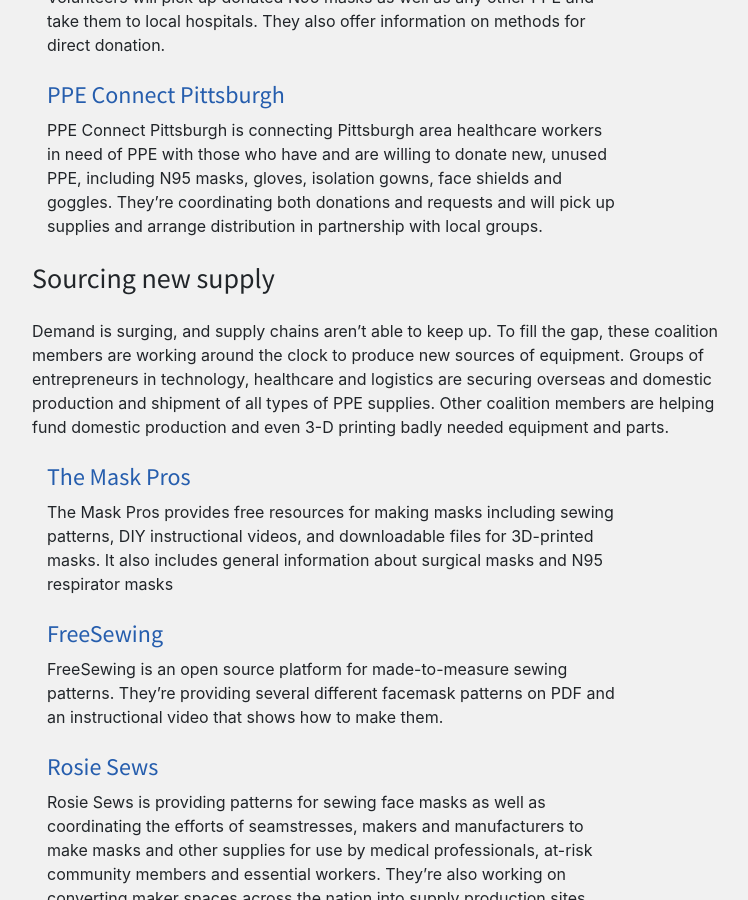
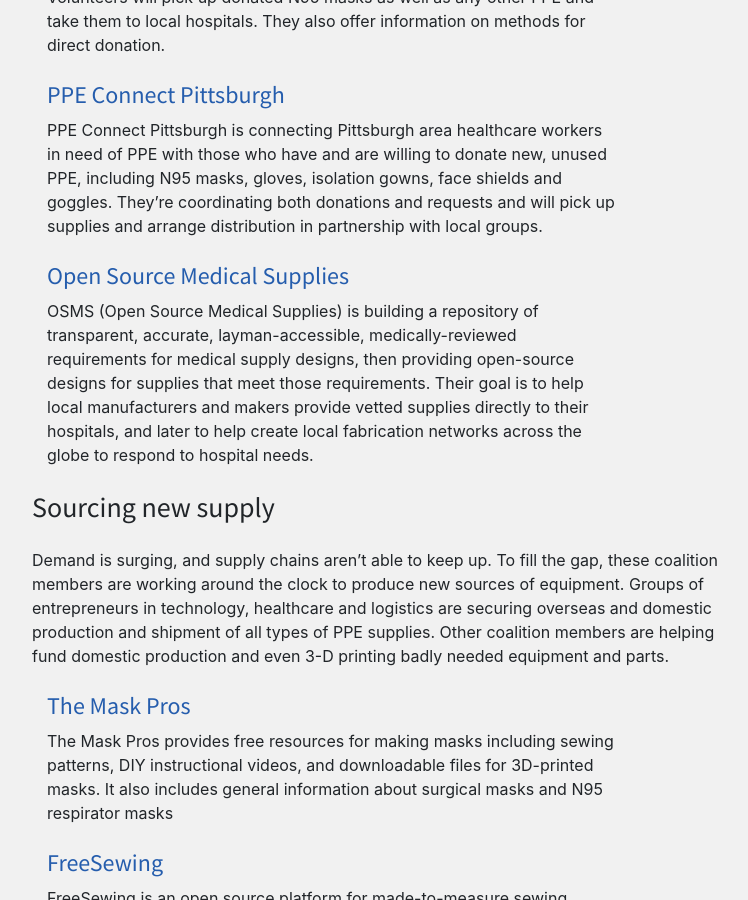
Before and after one commit to jdecaron/c19coalition, a Jekyll site: the page built from pages/index.html, in a window 1280 px wide and 900 px high, scrolled down 3575 px. Shown: the whole window, without its empty margins (248-996 px from the left). Built offline with Jekyll 4.4.1, drawn with Linux system fonts in a browser that asks for light colours; some of the changed text lies outside the part shown.

Commit message:
Add osms member

```diff
--- a/_data/logos.yml
+++ b/_data/logos.yml
@@ -37,6 +37,9 @@
   image: nuvocargo.png
   alt_text: Nuvocargo
   href: https://www.nuvocargo.com
+- image: osms.png
+  alt_text: Open Source Medical Supplies
+  href: https://opensourcemedicalsupplies.org/
 - image: operation_masks.png
   alt_text: Operation Masks
   href: https://operationmasks.org
--- a/pages/index.html
+++ b/pages/index.html
@@ -179,6 +179,11 @@
             gowns, gloves, and ventilators, in unopened boxes or sealed packages. For unused but open supplies they’re
             partnering with the Seattle Mask Brigade for pickup.</p>-->
 
+          <h4><a href="https://opensourcemedicalsupplies.org/">Open Source Medical Supplies</a></h4>
+          <p>OSMS (Open Source Medical Supplies) is building a repository of transparent, accurate, layman-accessible,
+            medically-reviewed requirements for medical supply designs, then providing open-source designs for supplies
+            that meet those requirements. Their goal is to help local manufacturers and makers provide vetted supplies
+            directly to their hospitals, and later to help create local fabrication networks across the globe to respond to hospital needs.</p>
         </div>
 
 
@@ -241,6 +246,13 @@
 
           <h4><a href="http://optindustries.com/npswab/">OPT Industries</a></h4>
           <p>OPT Industries has developed and is producing a 3D-printed nasopharyngeal (NP) swab for COVID-19 testing to help make up for the nationwide shortage. It has been vetted by clinicians at Beth Israel Deaconess Medical Center. OPT is producing thousands of testing swabs daily and distributing them to hospitals nationally via direct requests.</p>
+
+          <h4><a href="https://opensourcemedicalsupplies.org/">Open Source Medical Supplies</a></h4>
+          <p>OSMS (Open Source Medical Supplies) is building a repository of transparent, accurate, layman-accessible,
+            medically-reviewed requirements for medical supply designs, then providing open-source designs for supplies
+            that meet those requirements. Their goal is to help local manufacturers and makers provide vetted supplies
+            directly to their hospitals, and later to help create local fabrication networks across the globe to respond to hospital needs.</p>
+
         </div>
 
         <h3 class="my-4">Coordinating Financial Support</h3>
```
Also changed, not shown: assets/images/osms.png (added).
